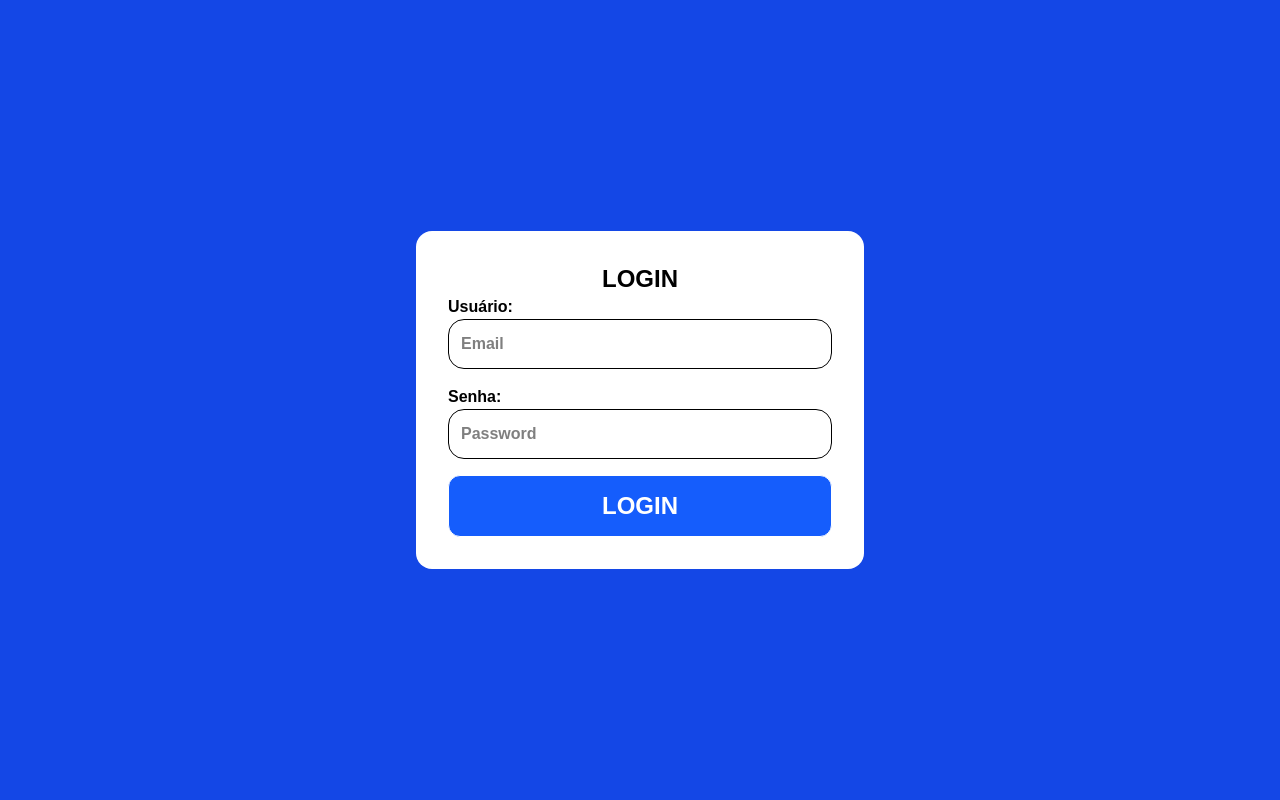
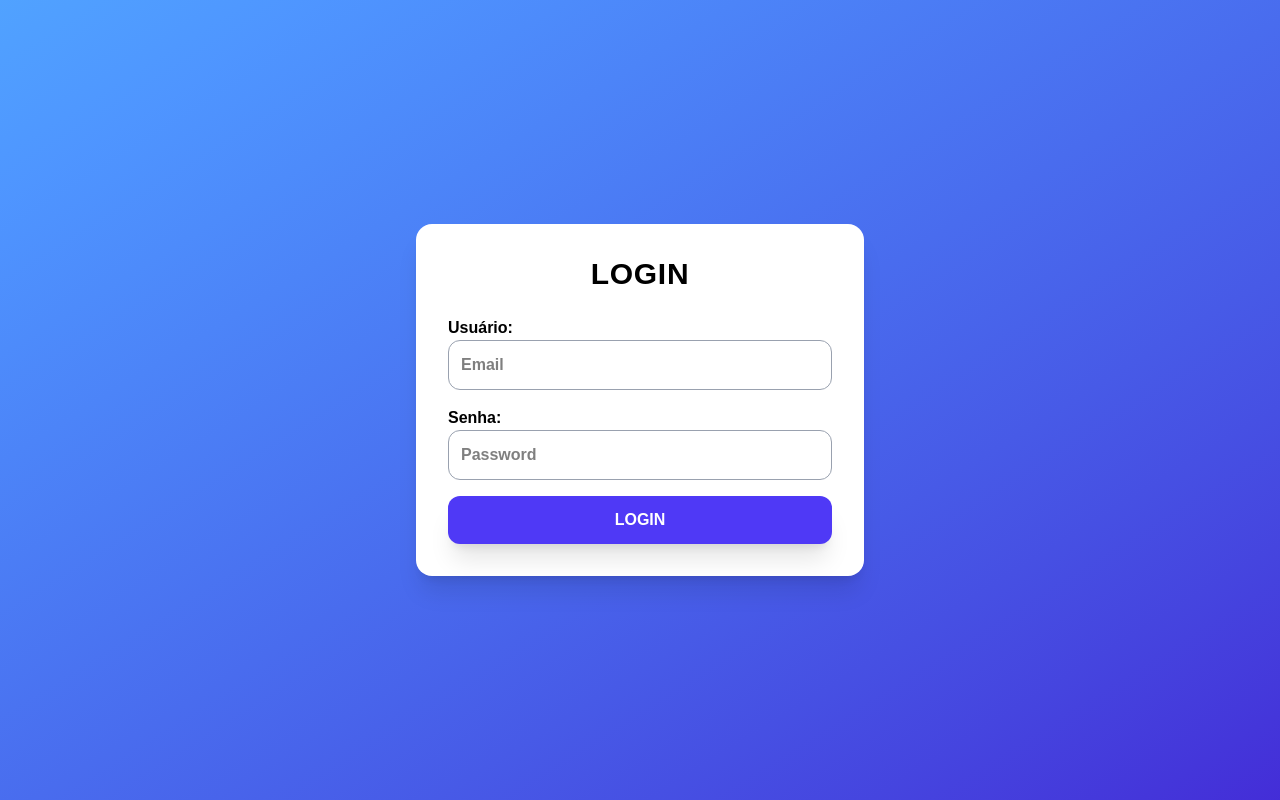
Before and after one commit to BidaoVIP/First-React-Project, a Next.js app: page /login in a window 1280 px wide. Built offline with nearby package versions, Linux system fonts and the light colour scheme.

Commit message:
estilizando login

```diff
--- a/app/login/page.tsx
+++ b/app/login/page.tsx
@@ -1,6 +1,7 @@
 "use client";
 import { useRouter } from "next/navigation";
 import { useState } from "react";
+import { FiAlertTriangle } from "react-icons/fi";
 
 interface Usuario {
   nome: string;
@@ -35,9 +36,9 @@ export default function Login() {
   };
 
   return (
-    <div className="min-h-screen flex items-center justify-center bg-blue-700">
-      <div className="p-8 rounded-2xl w-full bg-white max-w-md text-black font-bold">
-        <h1 className="text-2xl text-center">LOGIN</h1>
+    <div className="min-h-screen flex items-center justify-center bg-gradient-to-br from-blue-400 to-indigo-700">
+      <div className="bg-white p-8 rounded-2xl w-full max-w-md text-black font-bold shadow-xl">
+        <h1 className="text-3xl mb-6 font-extrabold tracking-wide text-center">LOGIN</h1>
         <div className="flex flex-col gap-y-4">
           <label className="flex flex-col">
             Usuário:
@@ -46,7 +47,7 @@ export default function Login() {
               onChange={(e) => setEmail(e.target.value)}
               placeholder="Email"
               type="text"
-              className="border p-3 rounded-2xl"
+              className="p-3 border border-gray-400 rounded-xl focus:outline-none focus:ring-2 focus:ring-indigo-500 transition"
             />
           </label>
           <label className="flex flex-col">
@@ -56,16 +57,16 @@ export default function Login() {
               onChange={(e) => setSenha(e.target.value)}
               placeholder="Password"
               type="password"
-              className="border p-3 rounded-2xl"
+              className="p-3 border border-gray-400 rounded-xl focus:outline-none focus:ring-2 focus:ring-indigo-500 transition"
             />
           </label>
           <button
-            className="border p-3.5 rounded-xl bg-blue-600 text-white text-2xl hover:bg-blue-900 transition-all"
+            className="bw-full py-3 rounded-xl bg-indigo-600 text-white font-semibold shadow-xl hover:scale-105 hover:bg-blue-900 transition-transform"
             onClick={handleLogin}
           >
             LOGIN
           </button>
-          {erro && <span className="text-red-600 text-sm">{erro}</span>}
+          {erro && <span className="mt-1 flex gap-1 text-red-600 text-sm"><FiAlertTriangle className="text-xl" />{erro}</span>}
         </div>
       </div>
     </div>
--- a/app/page.tsx
+++ b/app/page.tsx
@@ -89,7 +89,7 @@ export default function Home() {
                             onChange={(e) => setSenha(e.target.value)}
                             className="p-3 border border-gray-400 rounded-xl focus:outline-none focus:ring-2 focus:ring-indigo-500 transition"
                         />
-                        {errors.senha && <span className="mt-1 flex gap-1 text-red-600 text-sm"><FiAlertTriangle className="text-xl" />{errors.senha}</span>}
+                        {errors.senha && <span className="mt-1 flex gap-1 text-red-600 text-sm"><FiAlertTriangle className="text-2xl" />{errors.senha}</span>}
                     </label>
 
                     <button
```
